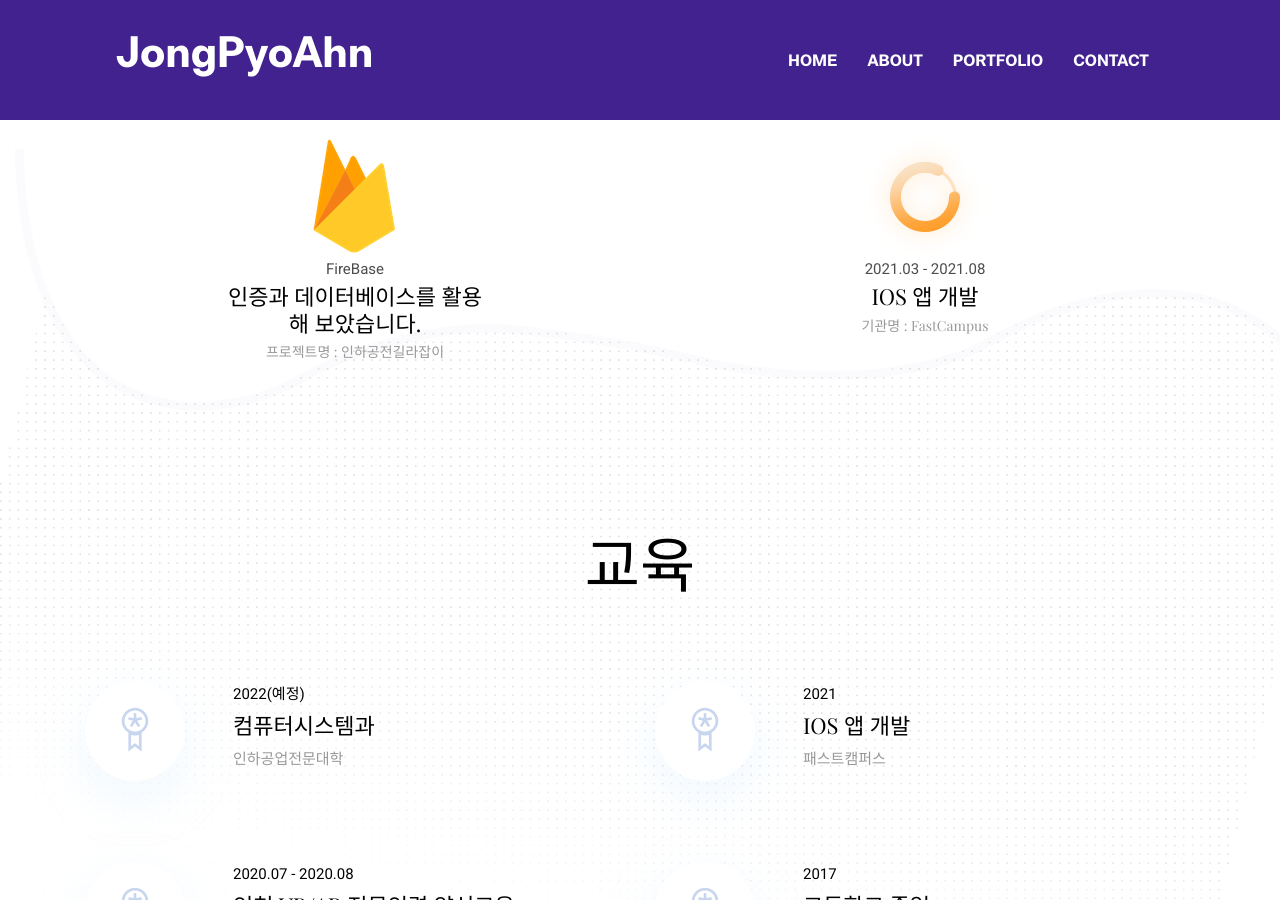
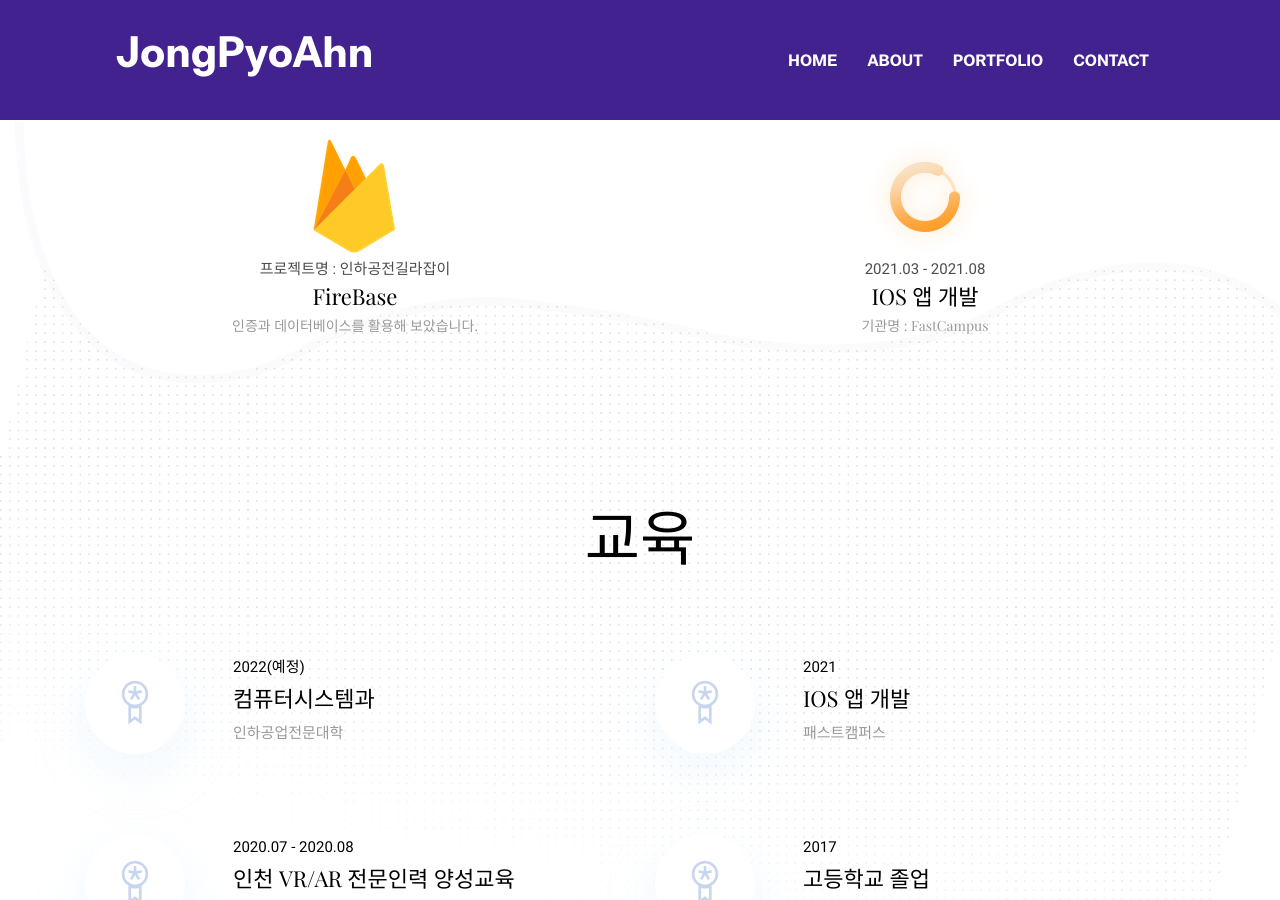
Before and after one commit to JongPyoAhn/JongPyoAhn.github.io, a Jekyll site: the page built from index.html, in a window 1280 px wide and 900 px high, scrolled down 2036 px. Built offline with Jekyll 4.4.1, drawn with Linux system fonts in a browser that asks for light colours; nearby versions of some CDN libraries.

Commit message:
blogdelete

```diff
--- a/_data/settings.yml
+++ b/_data/settings.yml
@@ -111,7 +111,7 @@ skills:
 
 experience-title: Available
 experience:
-- {name: 인증과 데이터베이스를 활용해 보았습니다., icon: 'firebase-icon.png', date: 'FireBase', organization: '프로젝트명 : 인하공전길라잡이'}
+- {name: FireBase, icon: 'firebase-icon.png', date: '프로젝트명 : 인하공전길라잡이', organization: '인증과 데이터베이스를 활용해 보았습니다.'}
 - {name: IOS 앱 개발, icon: 'icon-2.png', date: '2021.03 - 2021.08', organization: '기관명 : FastCampus'}
 #- {name: Senior UI Designer, icon: 'icon-3.png', date: 'Sep 2014 - Present', organization: 'THEMEFISHER'}
 
```
